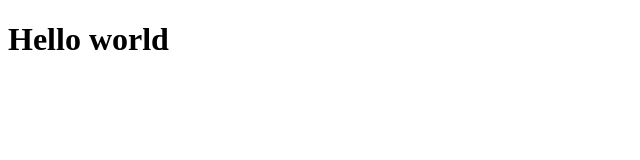
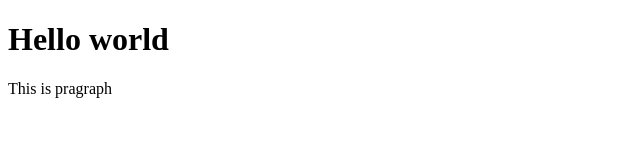
Before and after one commit to Sazzadur-Rahman-Morad/ph-test, a plain HTML site: page index.html in a window 1280 px wide. Shown: the whole page, without its empty margins (0-640 px from the left). Drawn offline with Linux system fonts and the light colour scheme.

Commit message:
P tag in div tag

```diff
--- a/index.html
+++ b/index.html
@@ -8,5 +8,8 @@
 </head>
 <body>
     <h1>Hello world</h1>
+    <div>
+        <p>This is pragraph</p>
+    </div>
 </body>
 </html>
```
